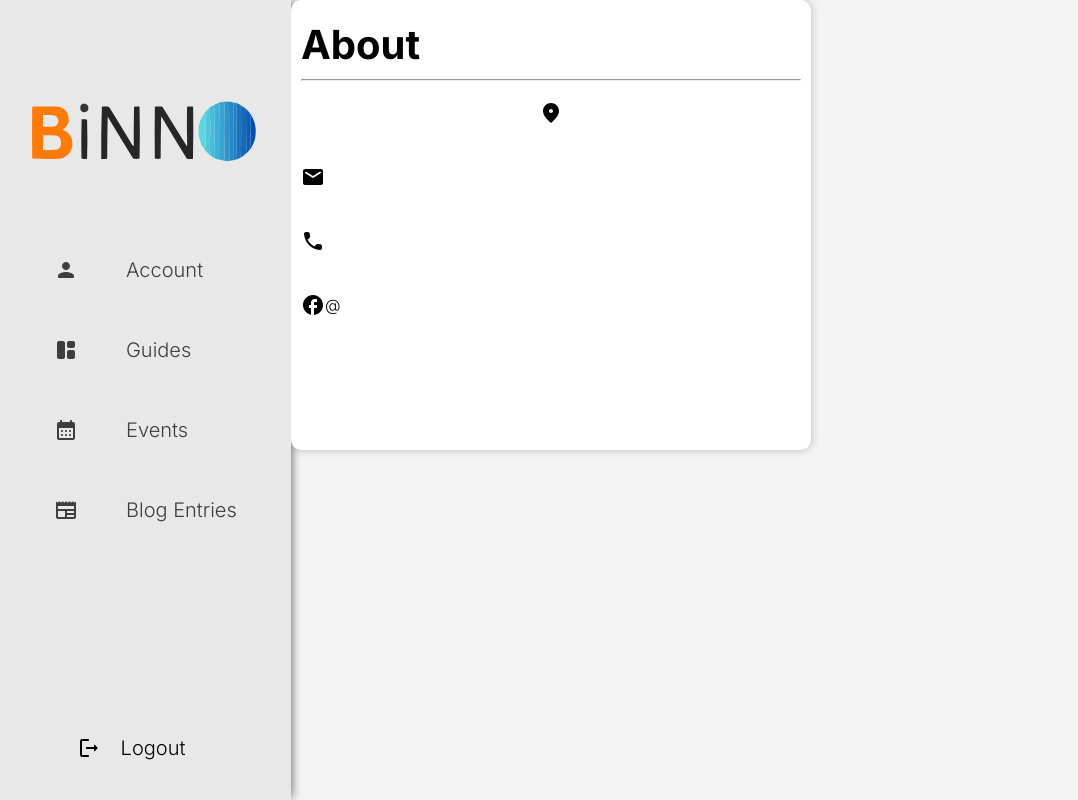
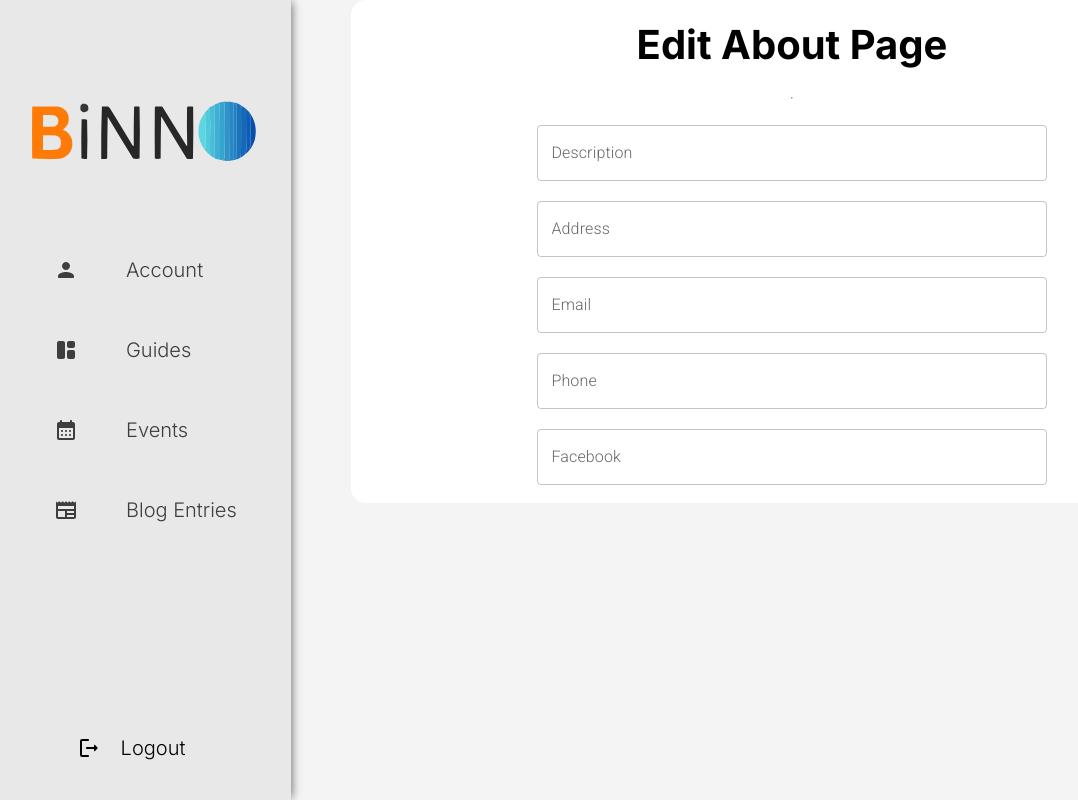
Before and after one commit to Andre113001/binno-members-frontend, a React (Vite) app: page /account in a window 1280 px wide. Both pictures are taken after a click on the button "⠀Edit Profile". Shown: the whole page, without its empty margins (9-1087 px from the left). Built offline with nearby package versions, Linux system fonts and the light colour scheme.

Commit message:
created handlechange and component for editing in conditional rendering

```diff
--- a/src/pages/EnablerAccount/AccountComponents/EnablerInformationTab/InformationTab.jsx
+++ b/src/pages/EnablerAccount/AccountComponents/EnablerInformationTab/InformationTab.jsx
@@ -1,5 +1,4 @@
-import React from 'react'
-import { companyInformation } from '../../../../assets/companyInfo'
+import React, { useState } from 'react'
 import styles from './informationTab.module.css'
 
 import FmdGoodRoundedIcon from '@mui/icons-material/FmdGoodRounded';
@@ -7,22 +6,100 @@ import CallRoundedIcon from '@mui/icons-material/CallRounded';
 import EmailRoundedIcon from '@mui/icons-material/EmailRounded';
 import FacebookRoundedIcon from '@mui/icons-material/FacebookRounded';
 
+import Box from '@mui/material/Box';
+import TextField from '@mui/material/TextField';
+
 function InformationTab(props) {
+  const [name, setName] = useState('');
+
+  const handleDescriptionChange = (event) => {
+    props.onDescriptionChange(event.target.value);
+  };
+
+  const handleAddressChange = (event) => {
+    props.onAddressChange(event.target.value);
+  };
+
+  const handleEmailChange = (event) => {
+    props.onEmailChange(event.target.value);
+  };
+
+  const handlePhoneChange = (event) => {
+    props.onPhoneChange(event.target.value);
+  };
+
+  const handleFBChange = (event) => {
+    props.onFBChange(event.target.value);
+  };
+
   return (
     <>
-        <div className={styles["AboutTabContainer"]}> {/* {styles["companyContact"]} */}
+
+            {props.isEditing ?(
+              <div className={styles["editingContainer"]}>
+                <h1>Edit About Page</h1>
+                  <hr />
+                  <Box
+                    component="form"
+                    sx={{ m: 1, width: '60%' , display: 'flex', flexDirection: 'column'}}
+                    noValidate
+                    autoComplete="off"
+                  >
+                    <TextField
+                      id="enablerDescription"
+                      label="Description"
+                      defaultValue={props.description}
+                      onChange={handleDescriptionChange}
+                      sx={{margin: '10px'}}
+                      multiline
+                      maxRows={5}
+                    />
+                      <TextField
+                      id="enablerAddress"
+                      label="Address"
+                      defaultValue={props.address}
+                      onChange={handleAddressChange}
+                      sx={{margin: '10px'}}
+                      />
+                        <TextField
+                        id="enablerEmail"
+                        label="Email"
+                        defaultValue={props.email}
+                        onChange={handleEmailChange}
+                        sx={{margin: '10px'}}
+                        />
+                          <TextField
+                          id="enablerPhone"
+                          label="Phone"
+                          defaultValue={props.phone}
+                          onChange={handlePhoneChange}
+                          sx={{margin: '10px'}}
+                          />
+                          <TextField
+                          id="enablerFacebook"
+                          label="Facebook"
+                          defaultValue={props.fb}
+                          onChange={handleFBChange}
+                          sx={{margin: '10px'}}
+                          />
+                  </Box>
+              </div>
+               ) : (
+                <div className={styles["AboutTabContainer"]}> {/* {styles["enablerContact"]} */}
                   <h1>About</h1>
                   <hr />
-            <div className={styles["companyContent"]}>
-               <p className={styles["companyDescription"]}>{props.description}</p>
-               <p className={styles["companyLocation"]}><FmdGoodRoundedIcon /> {props.address}</p>
-               <div className={styles["companyContact"]} >
+                  <div className={styles["enablerContent"]}>
+                      <p className={styles["enablerDescription"]}>{props.description}</p>
+                      <p className={styles["enablerLocation"]}><FmdGoodRoundedIcon /> {props.address}</p>
+                      <div className={styles["enablerContact"]} >
                           <p><EmailRoundedIcon />{props.email}</p>
                           <p><CallRoundedIcon />{props.phone}</p>
                           <p><FacebookRoundedIcon/>@{props.fb}</p>
                       </div>
                   </div>
                </div>
+               )}
+
     </>
   )
 }
--- a/src/pages/EnablerAccount/AccountComponents/EnablerInformationTab/informationTab.module.css
+++ b/src/pages/EnablerAccount/AccountComponents/EnablerInformationTab/informationTab.module.css
@@ -14,22 +14,34 @@
     margin: 10px 0;
 }
 
-.companyContent p{
+.enablerContent p{
     margin: 20px 0;
 }
 
-.companyLocation {
+.enablerLocation {
     display: flex;
     align-items: center;
     justify-content: center;
 }
 
-.companyContact {
+.enablerContact {
     display: flex;
     flex-direction: column;
 }
 
-.companyContact p{
+.enablerContact p{
     display: flex;
     align-items: center;
 }
+
+.editingContainer{
+    display: flex;
+    flex-direction: column;
+    align-items: center;
+    justify-content: center;
+    width: 90%;
+    margin: 0 60px;
+    border-radius: 15px;
+    border: none;
+    background-color: #fff;
+}
```
Lines whose indentation alone changed are shown as unchanged.
